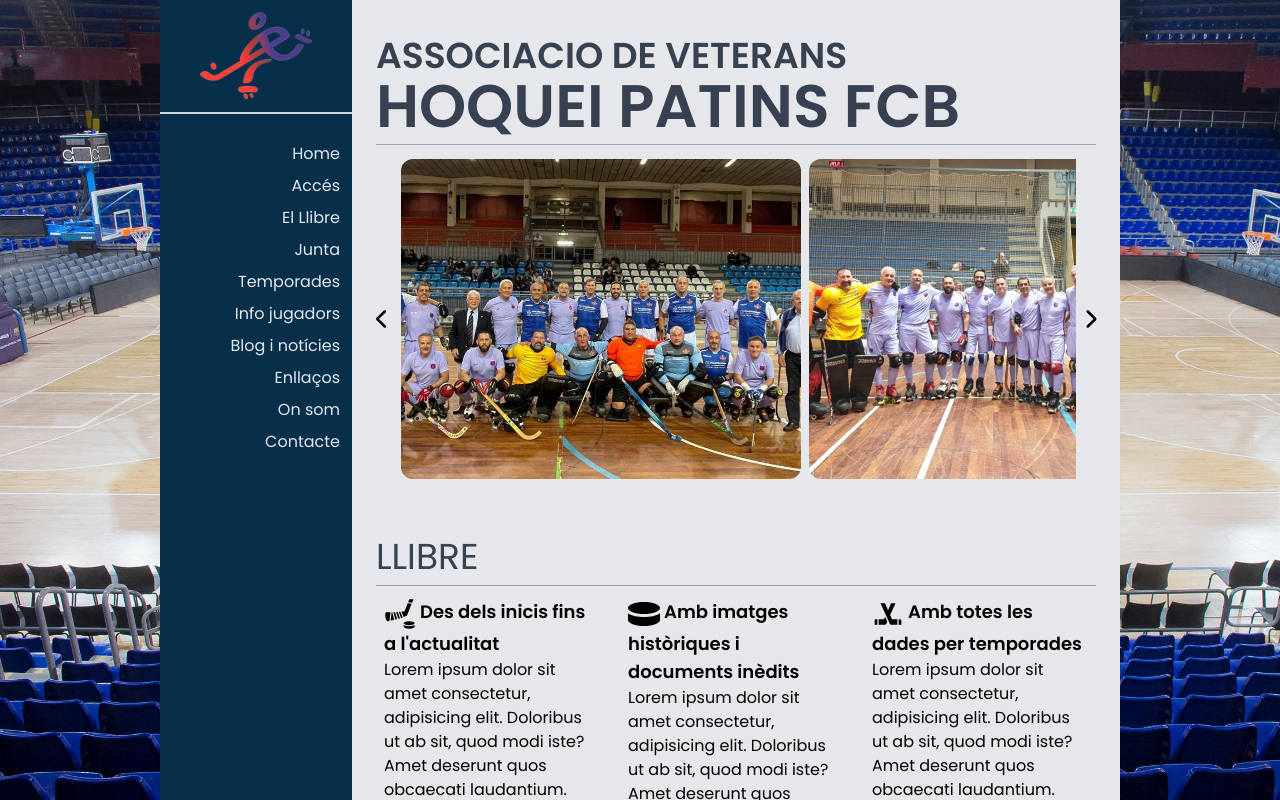
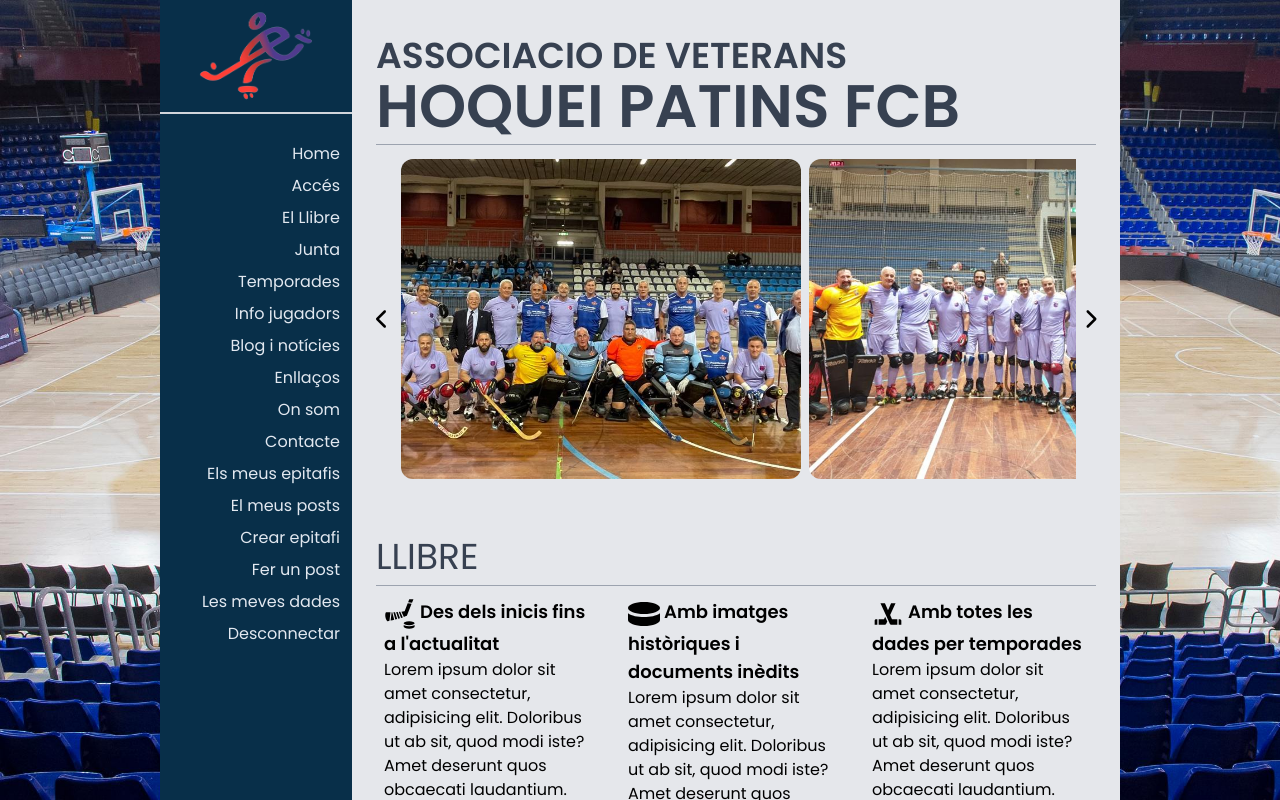
Before and after one commit to alex0rpi/web-veterans-hoquei, a React (Vite) app in the folder client/: page / in a window 1280 px wide. Built offline with nearby package versions, Linux system fonts and the light colour scheme.

Commit message:
simple mobile side menu to be improved

```diff
--- a/client/src/components/utils/LogoItem.tsx
+++ b/client/src/components/utils/LogoItem.tsx
@@ -2,12 +2,14 @@
 import { FontAwesomeIcon } from "@fortawesome/react-fontawesome";
 import { faBars } from "@fortawesome/free-solid-svg-icons/faBars";
 import { useState } from "react";
-import SideDrawer from "./SideDrawer";
+import SideDrawer from "../../navigation/SideDrawer";
 
 export const LogoItem = () => {
   const [show, setShow] = useState(false);
   const clickHandler = () => {
     setShow((prevState) => !prevState);
+    const mobileMenu = document.getElementById("menu");
+    mobileMenu?.classList.toggle("hidden");
   };
   return (
     <div className="flex items-center justify-between border-b-2 border-gray-300 md:justify-center">
--- a/client/src/components/utils/SideDrawer.tsx
+++ /dev/null
@@ -1,17 +0,0 @@
-import NavList from "../../navigation/NavList";
-import { Backdrop } from "./ImageModal";
-
-type TSideDrawerProps = {
-  onBackdropClick: () => void;
-};
-
-const SideDrawer = (props: TSideDrawerProps) => {
-  return (
-    <>
-      <Backdrop onClick={props.onBackdropClick} />
-      <NavList />
-    </>
-  );
-};
-
-export default SideDrawer;
--- a/client/src/navigation/MenuItem.tsx
+++ b/client/src/navigation/MenuItem.tsx
@@ -1,5 +1,3 @@
-// import { FontAwesomeIconProps } from '@fortawesome/react-fontawesome';
-import React from "react";
 import { Link } from "react-router-dom";
 
 type Props = {
@@ -14,13 +12,7 @@
       to={to}
       className="flex justify-end py-1 pe-1 text-base transition duration-500 ease-out hover:bg-slate-100 hover:text-lg hover:text-sky-950"
     >
-      <span>{title}</span>
-      {/*  <FontAwesomeIcon
-        icon={iconItem.icon}
-        size={iconItem.size}
-        className={iconItem.iconClass}
-        id={iconItem.id}
-      /> */}
+      {title}
     </Link>
   );
 };
--- a/client/src/navigation/NavList.tsx
+++ /dev/null
@@ -1,28 +0,0 @@
-import { MenuItem } from "./MenuItem";
-
-//* Menu items will change whether the user is logged in or not
-
-const NavList = () => {
-  return (
-    <div className="mt-6  hidden w-full pe-2 ps-5 text-sm md:block" id="menu">
-      <MenuItem title="Home" />
-      <MenuItem title="Accés" to="/admin/login" />
-      <MenuItem title="El Llibre" />
-      <MenuItem title="Junta" />
-      <MenuItem title="Temporades" />
-      <MenuItem title="Info jugadors" />
-      <MenuItem title="Blog i notícies" />
-      <MenuItem title="Enllaços" />
-      <MenuItem title="On som" />
-      <MenuItem title="Contacte" />
-      {/* <MenuItem title="Els meus epitafis" />
-          <MenuItem title="El meus posts" />
-          <MenuItem title="Crear epitafi" />
-          <MenuItem title="Fer un post" />
-          <MenuItem title="Les meves dades" />
-          <MenuItem title="Desconnectar" /> */}
-    </div>
-  );
-};
-
-export default NavList;
--- a/client/src/navigation/Navigation.tsx
+++ b/client/src/navigation/Navigation.tsx
@@ -1,15 +1,98 @@
-import { LogoItem } from "../components/utils/LogoItem";
-import NavList from "./NavList";
+import logoImage from "../assets/logos/logo-no-text-removebg.png";
+import { FontAwesomeIcon } from "@fortawesome/react-fontawesome";
+import { faBars, faXmark } from "@fortawesome/free-solid-svg-icons";
+import { useState } from "react";
+import { MenuItem } from "./MenuItem";
+import { Backdrop } from "../components/utils/ImageModal";
+import { motion } from "framer-motion";
 
 //* Menu items will change whether the user is logged in or not
 
 export const Navigation = () => {
+  const [show, setShow] = useState(false);
+  const clickHandler = () => {
+    setShow((prevState) => !prevState);
+  };
   return (
-    <div className="md:col-span-1 md:col-start-2 md:flex md:justify-end">
-      <nav className="w-full min-w-fit bg-sky-950 text-right text-slate-200">
-        <LogoItem />
-        <NavList />
-      </nav>
-    </div>
+    <>
+      <div className="md:col-span-1 md:col-start-2 md:flex md:justify-end">
+        <nav className="w-full min-w-fit bg-sky-950 text-right text-slate-200">
+          <div className="flex items-center justify-between border-b-2 border-gray-300 md:justify-center">
+            <a
+              href="/"
+              className="z-50 px-4 py-1 transition duration-200 hover:scale-95 active:scale-100 md:py-2"
+            >
+              <img
+                src={logoImage}
+                className="h-14 brightness-125 md:h-24"
+                alt="logo"
+              />
+            </a>
+            {!show ? (
+              <FontAwesomeIcon
+                icon={faBars}
+                size="xl"
+                className="z-50 cursor-pointer px-8 transition duration-200 md:hidden"
+                onClick={clickHandler}
+              />
+            ) : (
+              <FontAwesomeIcon
+                icon={faXmark}
+                size="2xl"
+                className="z-50 cursor-pointer px-8 transition duration-200 hover:scale-95 active:scale-100 md:hidden"
+                onClick={clickHandler}
+              />
+            )}
+          </div>
+          <div className="mt-6 hidden w-full pe-2 ps-5 text-sm md:block">
+            <MenuItem title="Home" />
+            <MenuItem title="Accés" to="/admin/login" />
+            <MenuItem title="El Llibre" />
+            <MenuItem title="Junta" />
+            <MenuItem title="Temporades" />
+            <MenuItem title="Info jugadors" />
+            <MenuItem title="Blog i notícies" />
+            <MenuItem title="Enllaços" />
+            <MenuItem title="On som" />
+            <MenuItem title="Contacte" />
+            <MenuItem title="Els meus epitafis" />
+            <MenuItem title="El meus posts" />
+            <MenuItem title="Crear epitafi" />
+            <MenuItem title="Fer un post" />
+            <MenuItem title="Les meves dades" />
+            <MenuItem title="Desconnectar" />
+          </div>
+        </nav>
+      </div>
+      {show && (
+        <>
+          <Backdrop onClick={clickHandler} />
+          <motion.div
+            initial={{ x: "100vw" }}
+            animate={{ x: "40vw" }}
+            exit={{ x: "100vw" }}
+            transition={{ duration: 0.2 }}
+            className="right-0 top-20 z-50 w-[60vw] bg-sky-950 pb-2 pe-8 pt-2 text-slate-200 md:hidden"
+          >
+            <MenuItem title="Home" />
+            <MenuItem title="Accés" to="/admin/login" />
+            <MenuItem title="El Llibre" />
+            <MenuItem title="Junta" />
+            <MenuItem title="Temporades" />
+            <MenuItem title="Info jugadors" />
+            <MenuItem title="Blog i notícies" />
+            <MenuItem title="Enllaços" />
+            <MenuItem title="On som" />
+            <MenuItem title="Contacte" />
+            <MenuItem title="Els meus epitafis" />
+            <MenuItem title="El meus posts" />
+            <MenuItem title="Crear epitafi" />
+            <MenuItem title="Fer un post" />
+            <MenuItem title="Les meves dades" />
+            <MenuItem title="Desconnectar" />
+          </motion.div>
+        </>
+      )}
+    </>
   );
 };
```
